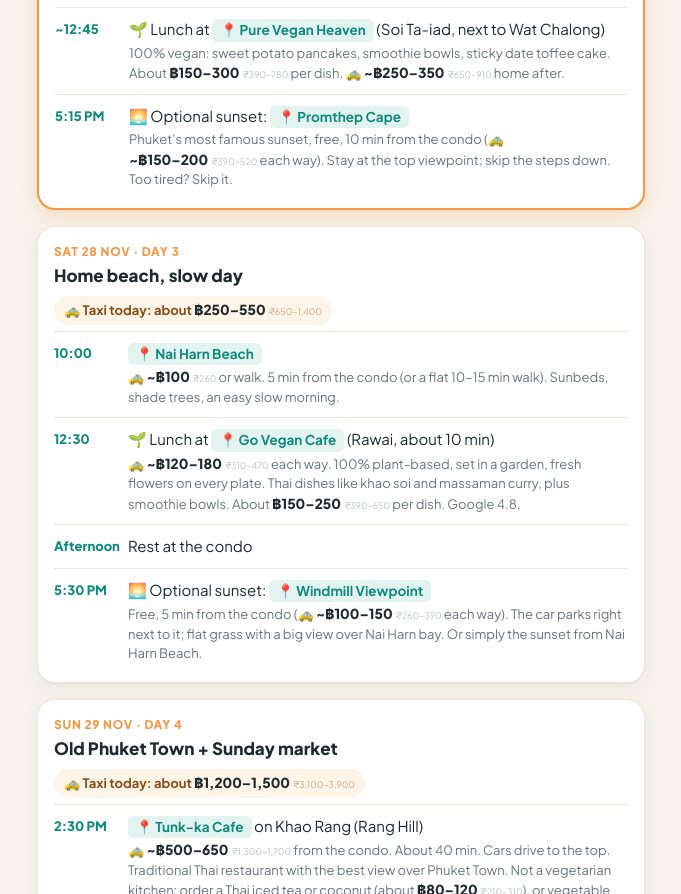
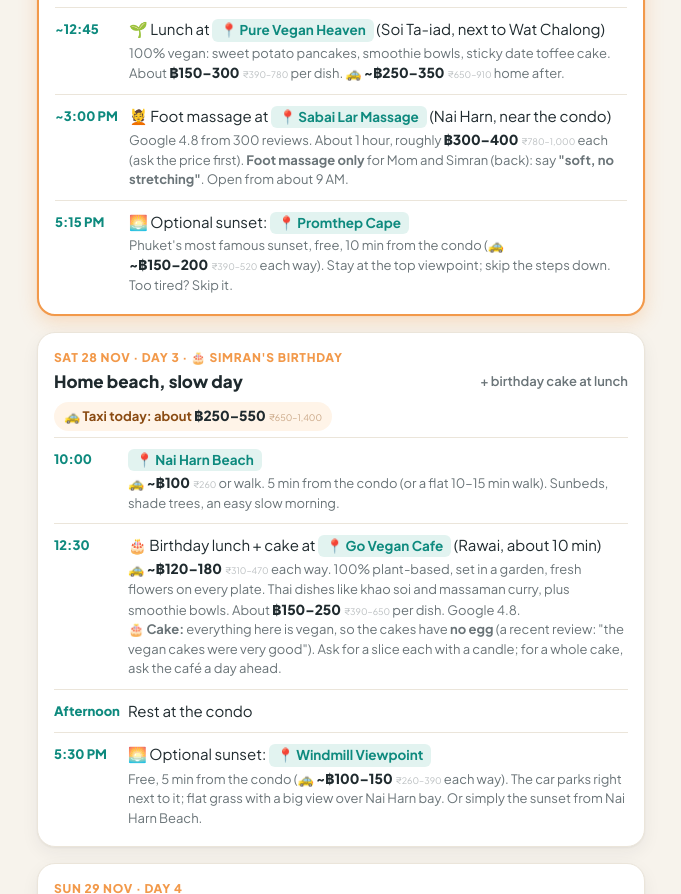
Before and after one commit to rishabhgoswami1/phuket-trip-checklist, a plain HTML site: page day-plan.html in a window 1280 px wide. Shown: the part 819-1713 px from the top of the page, without its empty margins (299-980 px from the left). Drawn offline with Linux system fonts and the light colour scheme.

Commit message:
Day plan: birthday cake on Sat 28 (Simran), foot massage today
Co-Authored-By: Claude Opus 5.5 <noreply@anthropic.com>

```diff
--- a/day-plan.html
+++ b/day-plan.html
@@ -74,15 +74,16 @@
 <div class="stop"><div class="time">Getting down</div><div class="what">Plan the ride back before going up<small>Grab drivers rarely wait at the top. Best: ask the same Grab driver to wait about 1 hour and bring you back, and agree the waiting fee first (about <b class="thb">฿200–300</b><span class="inr">₹520–780</span> extra). Or take one of the taxis or tuk-tuks waiting in the car park (agree about <b class="thb">฿300–500</b><span class="inr">₹780–1,300</span> to Chalong before getting in). Don't stay until evening: one Reddit user paid <b class="thb">฿985</b><span class="inr">₹2,600</span> at 6:30 PM.</small></div></div>
 <div class="stop"><div class="time">~12:00</div><div class="what">Optional: <a class="grab" href="https://www.google.com/maps/search/?api=1&query=Wat%20Chalong%20Phuket" target="_blank" rel="noopener">📍 Wat Chalong</a> on the way down<small>About 15–20 min from Big Buddha and on the road home. Phuket's most important temple, ornate and flat. Only if they still have energy; 30–45 min is enough.</small></div></div>
 <div class="stop"><div class="time">~12:45</div><div class="what">🌱 Lunch at <a class="grab" href="https://www.google.com/maps/search/?api=1&query=Pure%20Vegan%20Heaven%20Phuket" target="_blank" rel="noopener">📍 Pure Vegan Heaven</a> (Soi Ta-iad, next to Wat Chalong)<small>100% vegan: sweet potato pancakes, smoothie bowls, sticky date toffee cake. About <b class="thb">฿150–300</b><span class="inr">₹390–780</span> per dish. 🚕 <b class="thb">~฿250–350</b><span class="inr">₹650–910</span> home after.</small></div></div>
+<div class="stop"><div class="time">~3:00 PM</div><div class="what">💆 Foot massage at <a class="grab" href="https://www.google.com/maps/search/?api=1&query=Sabai%20Lar%20Massage%20Nai%20Harn%20Phuket" target="_blank" rel="noopener">📍 Sabai Lar Massage</a> (Nai Harn, near the condo)<small>Google 4.8 from 300 reviews. About 1 hour, roughly <b class="thb">฿300–400</b><span class="inr">₹780–1,000</span> each (ask the price first). <b>Foot massage only</b> for Mom and Simran (back): say <b>"soft, no stretching"</b>. Open from about 9 AM.</small></div></div>
 <div class="stop"><div class="time">5:15 PM</div><div class="what">🌅 Optional sunset: <a class="grab" href="https://www.google.com/maps/search/?api=1&query=Promthep%20Cape%20Phuket" target="_blank" rel="noopener">📍 Promthep Cape</a><small>Phuket's most famous sunset, free, 10 min from the condo (🚕 <b class="thb">~฿150–200</b><span class="inr">₹390–520</span> each way). Stay at the top viewpoint; skip the steps down. Too tired? Skip it.</small></div></div>
 </section>
 
 <section class="day" data-day="2026-11-28">
-<div class="date">Sat 28 Nov · Day 3</div>
-<h2>Home beach, slow day</h2>
+<div class="date">Sat 28 Nov · Day 3 · 🎂 Simran's birthday</div>
+<h2>Home beach, slow day <span class="sub">+ birthday cake at lunch</span></h2>
 <div class="taxi">🚕 Taxi today: about <b class="thb">฿250–550</b><span class="inr">₹650–1,400</span></div>
 <div class="stop"><div class="time">10:00</div><div class="what"><a class="grab" href="https://www.google.com/maps/search/?api=1&query=Nai%20Harn%20Beach%20Phuket" target="_blank" rel="noopener">📍 Nai Harn Beach</a><small>🚕 <b class="thb">~฿100</b><span class="inr">₹260</span> or walk. 5 min from the condo (or a flat 10–15 min walk). Sunbeds, shade trees, an easy slow morning.</small></div></div>
-<div class="stop"><div class="time">12:30</div><div class="what">🌱 Lunch at <a class="grab" href="https://www.google.com/maps/search/?api=1&query=Go%20Vegan%20Cafe%20Phuket" target="_blank" rel="noopener">📍 Go Vegan Cafe</a> (Rawai, about 10 min)<small>🚕 <b class="thb">~฿120–180</b><span class="inr">₹310–470</span> each way. 100% plant-based, set in a garden, fresh flowers on every plate. Thai dishes like khao soi and massaman curry, plus smoothie bowls. About <b class="thb">฿150–250</b><span class="inr">₹390–650</span> per dish. Google 4.8.</small></div></div>
+<div class="stop"><div class="time">12:30</div><div class="what">🎂 Birthday lunch + cake at <a class="grab" href="https://www.google.com/maps/search/?api=1&query=Go%20Vegan%20Cafe%20Phuket" target="_blank" rel="noopener">📍 Go Vegan Cafe</a> (Rawai, about 10 min)<small>🚕 <b class="thb">~฿120–180</b><span class="inr">₹310–470</span> each way. 100% plant-based, set in a garden, fresh flowers on every plate. Thai dishes like khao soi and massaman curry, plus smoothie bowls. About <b class="thb">฿150–250</b><span class="inr">₹390–650</span> per dish. Google 4.8.<br>🎂 <b>Cake:</b> everything here is vegan, so the cakes have <b>no egg</b> (a recent review: "the vegan cakes were very good"). Ask for a slice each with a candle; for a whole cake, ask the café a day ahead.</small></div></div>
 <div class="stop"><div class="time">Afternoon</div><div class="what">Rest at the condo</div></div>
 <div class="stop"><div class="time">5:30 PM</div><div class="what">🌅 Optional sunset: <a class="grab" href="https://www.google.com/maps/search/?api=1&query=Windmill%20Viewpoint%20Phuket" target="_blank" rel="noopener">📍 Windmill Viewpoint</a><small>Free, 5 min from the condo (🚕 <b class="thb">~฿100–150</b><span class="inr">₹260–390</span> each way). The car parks right next to it; flat grass with a big view over Nai Harn bay. Or simply the sunset from Nai Harn Beach.</small></div></div>
 </section>
```
